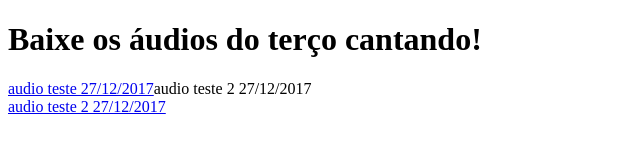
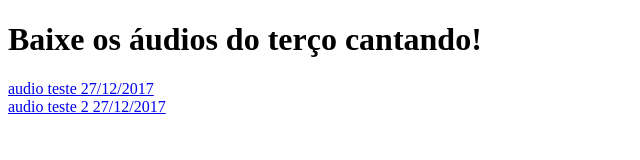
Before and after one commit to ldfranca/ldfranca.github.io, a plain HTML site: page index.html in a window 1280 px wide. Shown: the whole page, without its empty margins (0-640 px from the left). Drawn offline with Linux system fonts and the light colour scheme.

Commit message:
Update index.html

```diff
--- a/index.html
+++ b/index.html
@@ -11,7 +11,6 @@
 	</div>
 	<div>
 		<a href=https://drive.google.com/open?id=0B9xYufT9j2yrb2swV1JYejBfWGM target="_blank">audio teste 27/12/2017</a
-		<a href=https://drive.google.com/open?id=0B9xYufT9j2yrb2swV1JYejBfWGM target="_blank">audio teste 2 27/12/2017</a
 	</div>
 	<div>
 		<a href=https://drive.google.com/open?id=0B9xYufT9j2yrb2swV1JYejBfWGM target="_blank">audio teste 2 27/12/2017</a
```
